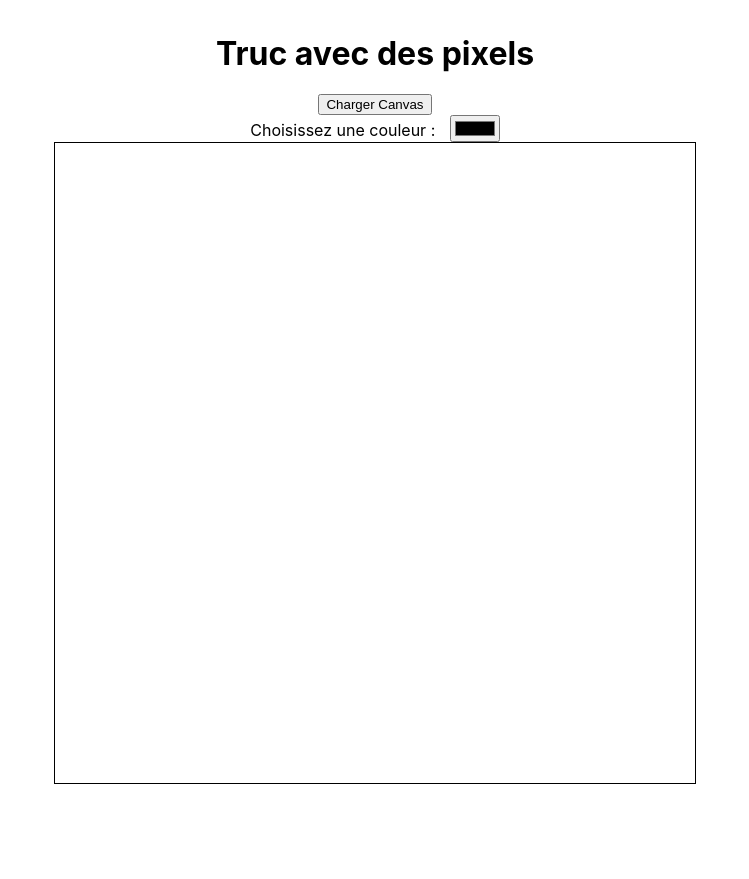
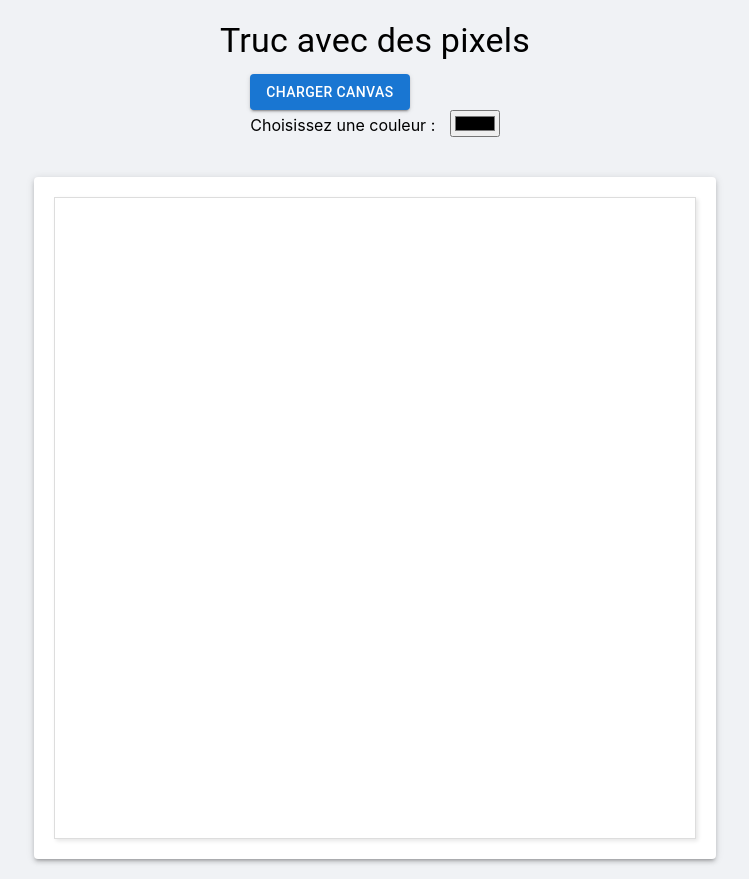
Before and after one commit to God-Micha/ProjetReactJS, a React (Create React App) app in the folder front/: page /canvas in a window 1280 px wide. Shown: the whole page, without its empty margins (265-1014 px from the left). Before the commit the page ends 800 px from the top, so only its background shows below. Built offline with nearby package versions, Linux system fonts and the light colour scheme; sample sign-in values are in the browser's storage.

Commit message:
Vérification des champs et enregistrement du token

```diff
--- a/front/src/components/canvas/Canvas.css
+++ b/front/src/components/canvas/Canvas.css
@@ -1,6 +1,16 @@
-/*.canvasContainer {*/
-/*    display: flex;*/
-/*    justify-content: center;*/
-/*    align-items: center;*/
-/*    height: 100vh;*/
-/*}*/
+.canvasContainer {
+    display: flex;
+    justify-content: center;
+    align-items: center;
+    margin-top: 20px;
+    padding: 20px;
+    box-shadow: 0 4px 8px 0 rgba(0,0,0,0.2);
+    transition: 0.3s;
+    border-radius: 5px;
+    background-color: #f5f5f5;
+}
+
+canvas {
+    border: 1px solid #ddd;
+    box-shadow: 2px 2px 4px 0 rgba(0,0,0,0.1);
+}
--- a/front/src/components/canvas/Canvas.jsx
+++ b/front/src/components/canvas/Canvas.jsx
@@ -1,6 +1,7 @@
 import React, { useRef, useEffect } from 'react';
 import axios from "axios";
 import './Canvas.css';
+import {Paper} from "@mui/material";
 
 const Canvas = ({ metaData, selectedColor, canvasId }) => {
     const canvasRef = useRef(null);
@@ -100,18 +101,16 @@ const Canvas = ({ metaData, selectedColor, canvasId }) => {
         } catch (e) {
             console.error(e);
         }
-    }
-
+    };
     return (
-        <div className="canvasContainer">
+        <Paper elevation={3} className="canvasContainer"> {/* Utilisez Paper ici */}
             <canvas
                 ref={canvasRef}
                 width={metaData ? metaData.canvasWidth*squareSize * squareSize : 640} // Fallback si metaData n'est pas encore chargé
                 height={metaData ? metaData.canvasHeight * squareSize : 640} // Fallback si metaData n'est pas encore chargé
                 onClick={addPixel}
-                style={{ border: '1px solid black' }}
             />
-        </div>
+        </Paper>
     );
 };
 
--- a/front/src/components/pixelBoard/PixelBoard.css
+++ b/front/src/components/pixelBoard/PixelBoard.css
@@ -1,7 +1,19 @@
-.pixelBoardContainer{
-   display: flex;
+.pixelBoard{
+    width: 100%;
+    min-width: 100vh;
+    height: 100%;
+    padding: 0 !important;
+}
+.pixelBoardContainer {
+    display: flex;
     flex-direction: column;
-    justify-content: center;
     align-items: center;
-    height: 100vh;
+    justify-content: space-evenly;
+    min-height: 100vh;
+    background-color: #f0f2f5;
+    padding: 20px;
 }
+
+.pixelBoardActions {
+    margin-bottom: 20px;
+}
--- a/front/src/components/pixelBoard/PixelBoard.jsx
+++ b/front/src/components/pixelBoard/PixelBoard.jsx
@@ -1,11 +1,12 @@
 import ColorPicker from "../colorPicker/ColorPicker";
 import Canvas from "../canvas/Canvas";
-import React, {useState} from "react";
+import React, { useState } from "react";
 import axios from "axios";
 import './PixelBoard.css';
-import {useLocation} from "react-router-dom";
+import { useLocation } from "react-router-dom";
+import { Button, Container, Typography } from '@mui/material';
 
-function PixelBoard(){
+function PixelBoard() {
     const [selectedColor, setSelectedColor] = useState('#000000');
     const [metaData, setMetaData] = useState(null);
     const location = useLocation();
@@ -13,7 +14,7 @@ function PixelBoard(){
 
     const loadCanvasMetaData = async () => {
         try {
-            const response = await axios.get('http://localhost:3001/api/chunks/metaDatas');
+            const response = await axios.get(`http://localhost:3001/api/chunks/metaDatas/${idCanvas}`);
             setMetaData(response.data);
         } catch (error) {
             console.error("Erreur lors du chargement des métadonnées du canvas :", error);
@@ -25,12 +26,20 @@ function PixelBoard(){
     };
 
     return (
-        <div className="pixelBoardContainer">
-            <h1>Truc avec des pixels</h1>
-            <button onClick={loadCanvasMetaData}>Charger Canvas</button>
-            <ColorPicker onColorChange={handleColorChange} />
-            <Canvas metaData={metaData} selectedColor={selectedColor} canvasId={idCanvas}/>
-        </div>
-    )
+        <Container className="pixelBoard" maxWidth={false} sx={{ p: 0 }}>
+            <div className="pixelBoardContainer">
+                <Typography variant="h4" gutterBottom>
+                    Truc avec des pixels
+                </Typography>
+                <div className="pixelBoardActions">
+                    <Button variant="contained" color="primary" onClick={loadCanvasMetaData}>
+                        Charger Canvas
+                    </Button>
+                    <ColorPicker onColorChange={handleColorChange} />
+                </div>
+                <Canvas metaData={metaData} selectedColor={selectedColor} canvasId={idCanvas} />
+            </div>
+        </Container>
+    );
 }
 export default PixelBoard;
```
